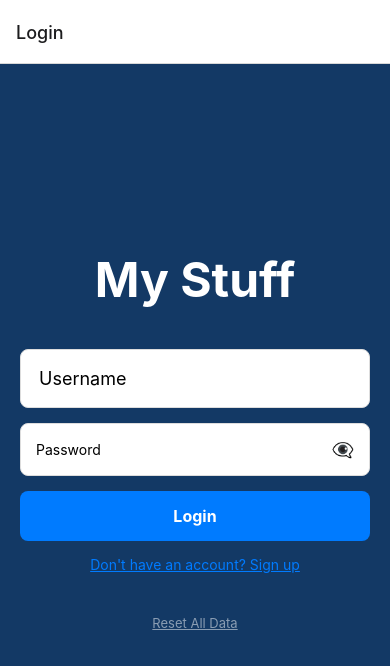
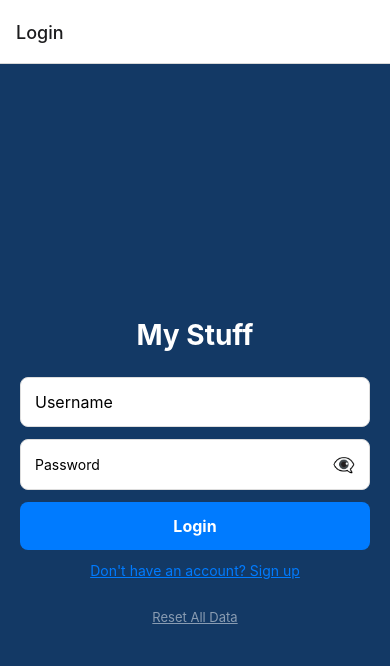
Before and after one commit to dps3ven/my_stuff, a React Native app: screen /Login in a window 390 px wide. Shown: the top 666 px of the page. Built offline with nearby package versions, Linux system fonts and the light colour scheme.

Commit message:
try to fix screen movement

```diff
--- a/screens/LoginScreen.js
+++ b/screens/LoginScreen.js
@@ -233,51 +233,51 @@ const styles = StyleSheet.create({
     flexGrow: 1,
     justifyContent: 'center',
     padding: 20,
-    paddingBottom: 100,
+    paddingBottom: 40,
     minHeight: Platform.OS === 'web' ? '100vh' : undefined,
     width: '100%',
     maxWidth: isWebDesktop ? 500 : '100%',
   },
   title: {
-    fontSize: Platform.OS === 'web' ? 48 : 32,
+    fontSize: isWebDesktop ? 48 : 28,
     fontWeight: 'bold',
     textAlign: 'center',
-    marginBottom: 40,
+    marginBottom: 25,
     color: '#fff',
   },
   input: {
     backgroundColor: 'white',
-    padding: Platform.OS === 'web' ? 18 : 15,
-    marginBottom: 15,
+    padding: isWebDesktop ? 18 : 14,
+    marginBottom: 12,
     borderRadius: 8,
     borderWidth: 1,
     borderColor: '#ddd',
-    fontSize: Platform.OS === 'web' ? 18 : 16,
+    fontSize: isWebDesktop ? 18 : 16,
   },
   passwordContainer: {
     flexDirection: 'row',
     alignItems: 'center',
     backgroundColor: 'white',
-    marginBottom: 15,
+    marginBottom: 12,
     borderRadius: 8,
     borderWidth: 1,
     borderColor: '#ddd',
   },
   passwordInput: {
     flex: 1,
-    padding: 15,
+    padding: 14,
   },
   eyeButton: {
-    padding: 15,
+    padding: 14,
   },
   eyeIcon: {
     fontSize: 18,
   },
   button: {
     backgroundColor: '#007bff',
-    padding: 15,
+    padding: 14,
     borderRadius: 8,
-    marginBottom: 15,
+    marginBottom: 12,
   },
   buttonText: {
     color: 'white',
@@ -312,8 +312,8 @@ const styles = StyleSheet.create({
     fontWeight: '600',
   },
   resetButton: {
-    marginTop: 30,
-    padding: 12,
+    marginTop: 20,
+    padding: 10,
     alignItems: 'center',
   },
   resetText: {
```
